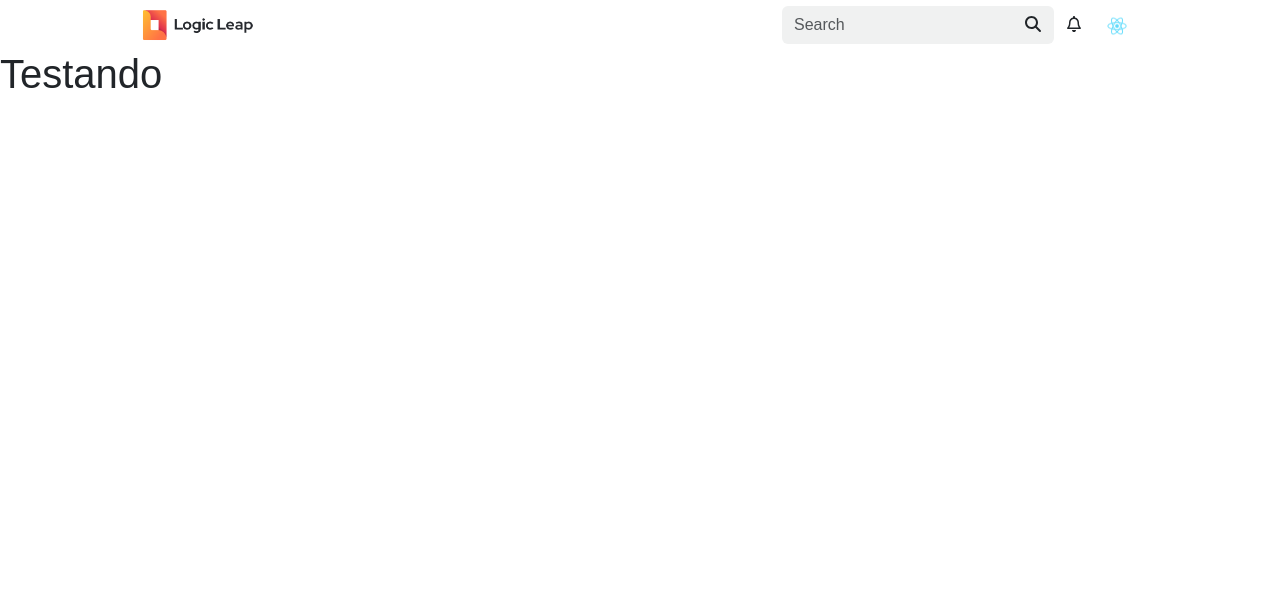
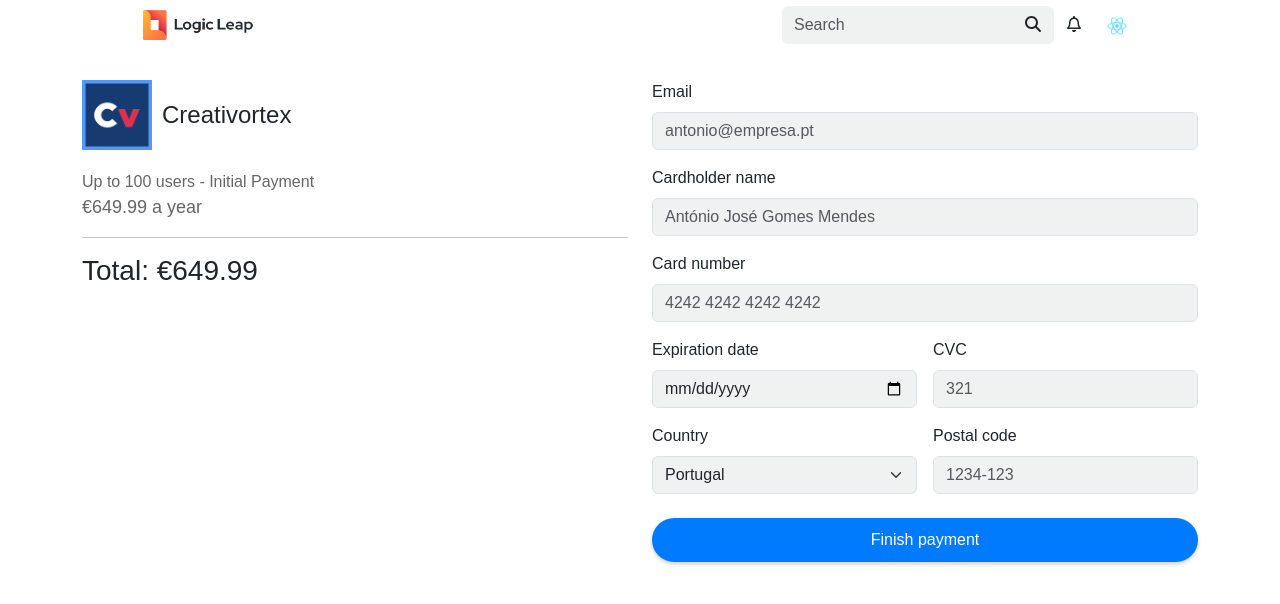
Before and after one commit to lRenasui/Logic-Leap, a React (Create React App) app in the folder frontend/: page /payment in a window 1280 px wide. Shown: the top 604 px of the page. Built offline with nearby package versions, Linux system fonts and the light colour scheme.

Commit message:
Página de pagamento

```diff
--- /dev/null
+++ b/frontend/src/views/payment.css
@@ -0,0 +1,59 @@
+
+  .col-md-6{
+    margin-top:30px;
+}
+
+.btn-primary {
+  width: 100%;
+  background-color: #007BFF;
+  border: none;
+  color: white;
+  padding: 10px 20px;
+  text-align: center;
+  text-decoration: none;
+  display: inline-block;
+  font-size: 16px;
+  border-radius: 100px;
+  cursor: pointer;
+  box-shadow: 0 2px 4px rgba(0,0,0,0.2);
+  transition: background-color 0.3s, box-shadow 0.3s;
+}
+
+
+.product-details {
+  background-color: #fff; /* White background */
+  border-radius: 8px; /* Rounded corners */
+  box-shadow: 0 2px 4px rgba(0,0,0,0.1); /* Light box-shadow */
+  font-family: Arial, sans-serif; /* Consistent font family */
+}
+
+.product-header {
+  display: flex;
+  align-items: center;
+  margin-bottom: 10px; /* Space below the header */
+}
+
+.product-title {
+  font-size: 24px; /* Larger font size for the title */
+  margin-left: 10px; /* Space between logo and title */
+}
+
+.product-info {
+  font-size: 16px; /* Appropriate font size for information */
+  color: #666;
+  margin-bottom:0px;
+  margin-top:20px;
+}
+
+.product-price {
+  font-size: 18px; /* Slightly larger font size for price */
+  color: #666;
+}
+
+.form-control {
+  background-color: #F0F1F1;
+}
+
+.form-select {
+  background-color: #F0F1F1;
+}
--- a/frontend/src/views/payment.js
+++ b/frontend/src/views/payment.js
@@ -1,7 +1,110 @@
+import CardIcon from "../components/card-icon";
+import "bootstrap/dist/css/bootstrap.min.css";
+import "./payment.css";
+
 export default function Payment() {
-    return(
-        <div>
-            <h1>Testando</h1>
+  return (
+    <div>
+      <div className="container">
+        <div className="row">
+          {/* Section for the product details */}
+          <div className="col-md-6">
+            <div className="bg-white">
+              <div className="product-header">
+                <img src="/produto.png" alt="Logo" height="70" />
+                <span className="product-title">Creativortex</span>
+              </div>
+              <p className="product-info">Up to 100 users - Initial Payment</p>
+              <p className="product-price">€649.99 a year</p>
+              <hr></hr>
+              <h3>Total: €649.99</h3>
+            </div>
+          </div>
+          {/* Section for the payment form */}
+          <div className="col-md-6">
+            <div className="bg-white">
+              <form>
+                <div className="mb-3">
+                  <label htmlFor="email" className="form-label">
+                    Email
+                  </label>
+                  <input
+                    type="email"
+                    className="form-control"
+                    id="email"
+                    placeholder="antonio@empresa.pt"
+                  />
+                </div>
+                <div className="mb-3">
+                  <label htmlFor="cardholder" className="form-label">
+                    Cardholder name
+                  </label>
+                  <input
+                    type="text"
+                    className="form-control"
+                    id="cardholder"
+                    placeholder="António José Gomes Mendes"
+                  />
+                </div>
+                <div className="mb-3">
+                  <label htmlFor="cardnumber" className="form-label">
+                    Card number
+                  </label>
+                  <input
+                    type="text"
+                    className="form-control"
+                    id="cardnumber"
+                    placeholder="4242 4242 4242 4242"
+                  />
+                </div>
+                <div className="row g-3">
+                  <div className="col-sm-6">
+                    <label htmlFor="expiry" className="form-label">
+                      Expiration date
+                    </label>
+                    <input type="date" className="form-control" id="expiry" />
+                  </div>
+                  <div className="col-sm-6">
+                    <label htmlFor="cvc" className="form-label">
+                      CVC
+                    </label>
+                    <input
+                      type="text"
+                      className="form-control"
+                      id="cvc"
+                      placeholder="321"
+                    />
+                  </div>
+                  <div className="col-sm-6">
+                    <label htmlFor="country" className="form-label">
+                      Country
+                    </label>
+                    <select className="form-select" id="country">
+                      <option selected>Portugal</option>
+                      {/* Additional country options */}
+                    </select>
+                  </div>
+                  <div className="col-sm-6">
+                    <label htmlFor="postal-code" className="form-label">
+                      Postal code
+                    </label>
+                    <input
+                      type="text"
+                      className="form-control"
+                      id="postal-code"
+                      placeholder="1234-123"
+                    />
+                  </div>
+                </div>
+                <br></br>
+                <button type="submit" className="btn-primary">
+                  Finish payment
+                </button>
+              </form>
+            </div>
+          </div>
         </div>
-    )
+      </div>
+    </div>
+  );
 }
```
